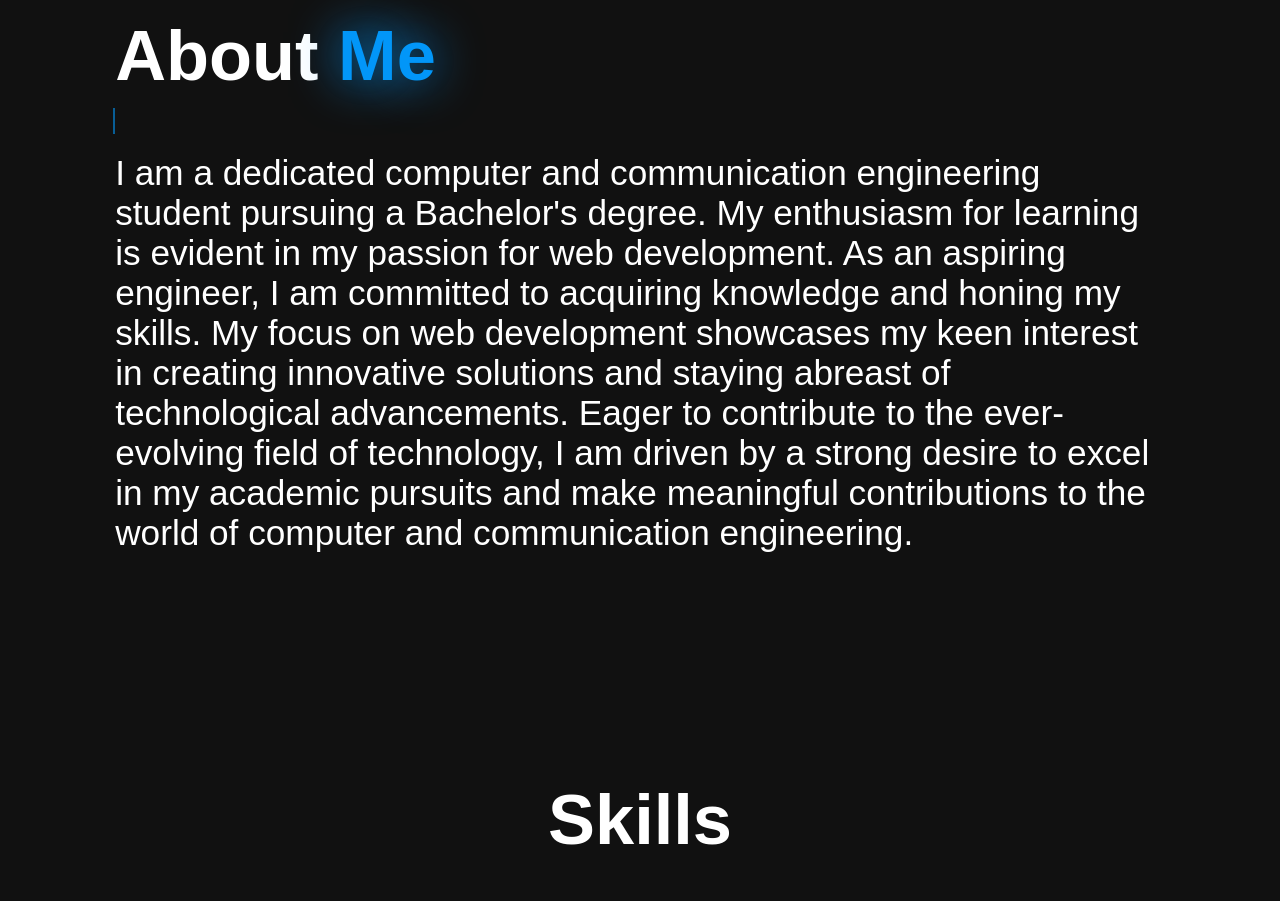
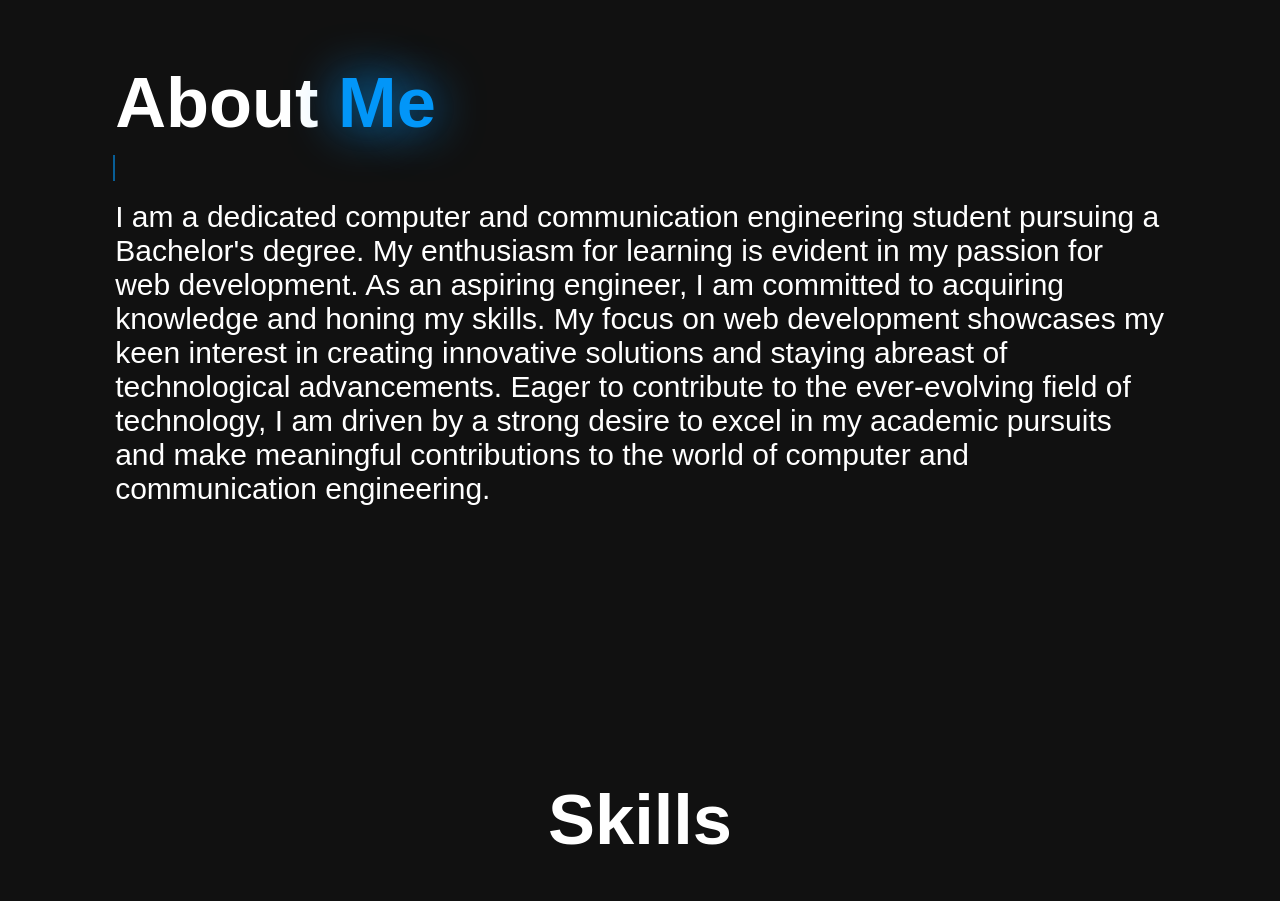
Before and after one commit to Sakthi-007/Last, a plain HTML site: page index.html in a window 1280 px wide. Shown: the part 909-1810 px from the top of the page. Drawn offline with nearby package versions, Linux system fonts and the light colour scheme; a script that the page names is missing.

Commit message:
font-size

```diff
--- a/index.css
+++ b/index.css
@@ -289,7 +289,7 @@ box-shadow: 0 0 25px var(--main-color);
             font-size: 2.6rem;
             }
             .about-content p{
-            font-size: 4rem;
+            font-size: 30px;
                 margin: 2rem 0 3rem;
         }
         .about-content.text-animation span::before{
```
